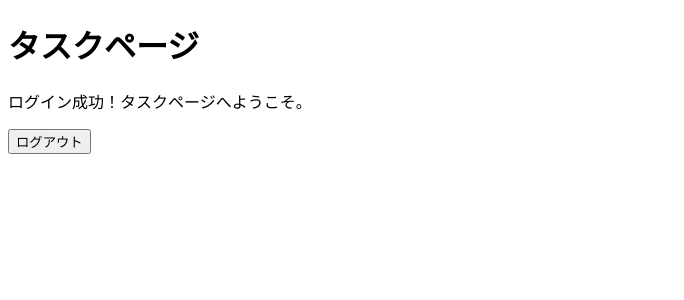
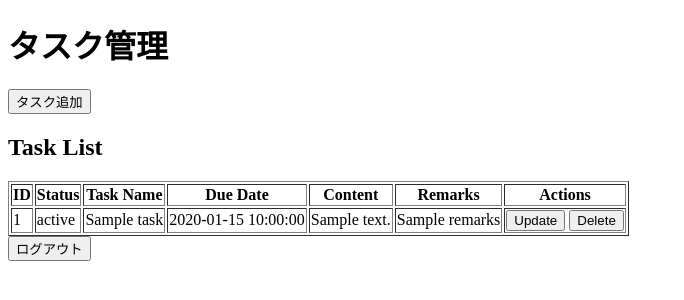
Before and after one commit to JangIBin/PythonWeb, a FastAPI app: template app/templates/task.html in a window 1280 px wide. Shown: the top 300 px of the page, without its empty margins (0-684 px from the left). Run offline with FastAPI, Linux system fonts and the light colour scheme; the template is opened without the code that fills it: most values are stand-ins (such as "Sample title", 1, 10 or a date in 2020); parts of the project's set-up code (start-up, migrations or seed data) failed here and were passed over.

Commit message:
タスク追加、修正、削除routes追加

```diff
--- a/app/templates/task.html
+++ b/app/templates/task.html
@@ -6,8 +6,46 @@
     <title>タスクページ</title>
 </head>
 <body>
-    <h1>タスクページ</h1>
-    <p>ログイン成功！タスクページへようこそ。</p>
+    <h1>タスク管理</h1>
+
+    <a href="/task/add">
+        <button>タスク追加</button>
+    </a>
+
+    <!-- タスク一覧 -->
+    <h2>Task List</h2>
+    <table border="1">
+        <tr>
+            <th>ID</th>
+            <th>Status</th>
+            <th>Task Name</th>
+            <th>Due Date</th>
+            <th>Content</th>
+            <th>Remarks</th>
+            <th>Actions</th>
+        </tr>
+        {% for task in tasks %}
+        <tr>
+            <td>{{ task.id }}</td>
+            <td>{{ task.status }}</td>
+            <td>{{ task.task_name }}</td>
+            <td>{{ task.due_date }}</td>
+            <td>{{ task.task_content }}</td>
+            <td>{{ task.remarks }}</td>
+            <td>
+                <!-- タスク修正 -->
+                <form action="/task/update/{{ task.id }}" method="post" style="display: inline;">
+                    <button type="submit">Update</button>
+                </form>
+                <!-- タスク削除 -->
+                <form action="/task/delete/{{ task.id }}" method="post" style="display: inline;">
+                    <button type="submit">Delete</button>
+                </form>
+            </td>
+        </tr>
+        {% endfor %}
+    </table>
+
     <a href="/"><button>ログアウト</button></a>
 </body>
 </html>
```
Also changed, not shown: app/models/models.py (+15 -0 lines), app/routes/routes.py (+69 -1 lines), app/templates/addTask.html (added, +28 -0 lines), app.db.
